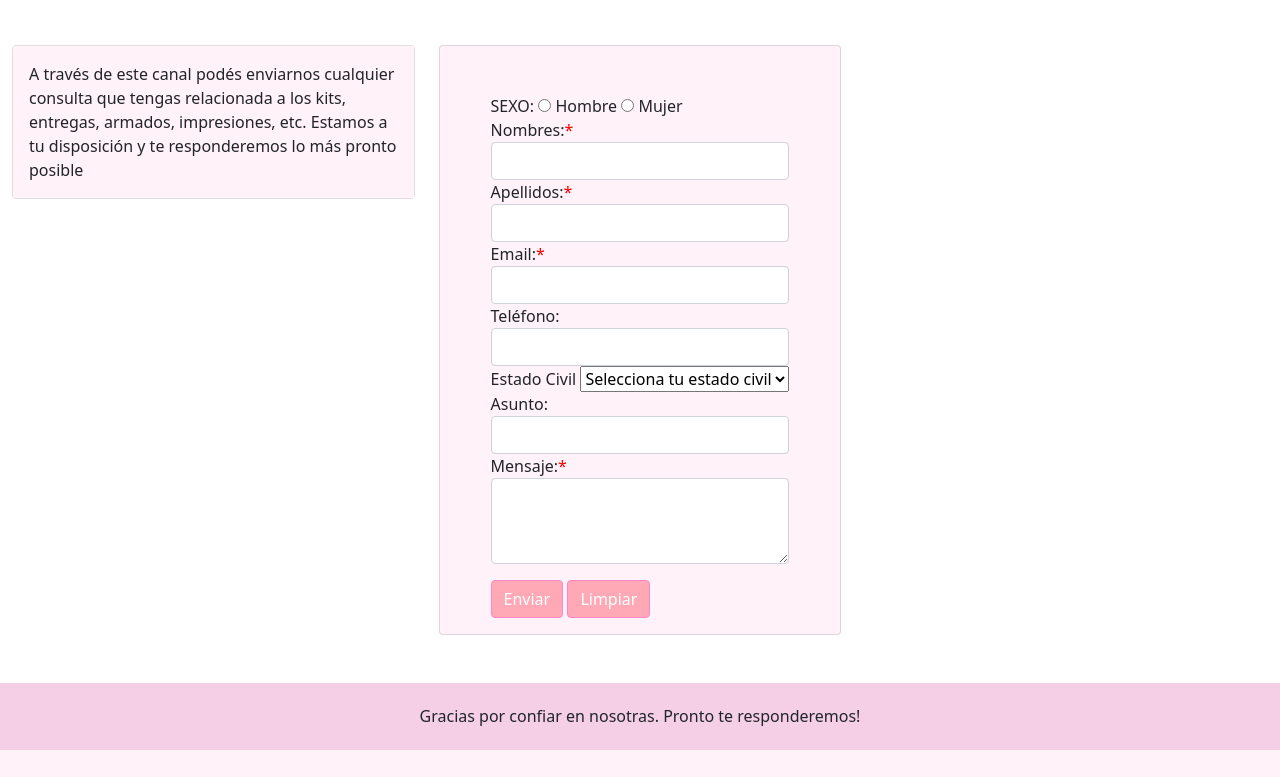
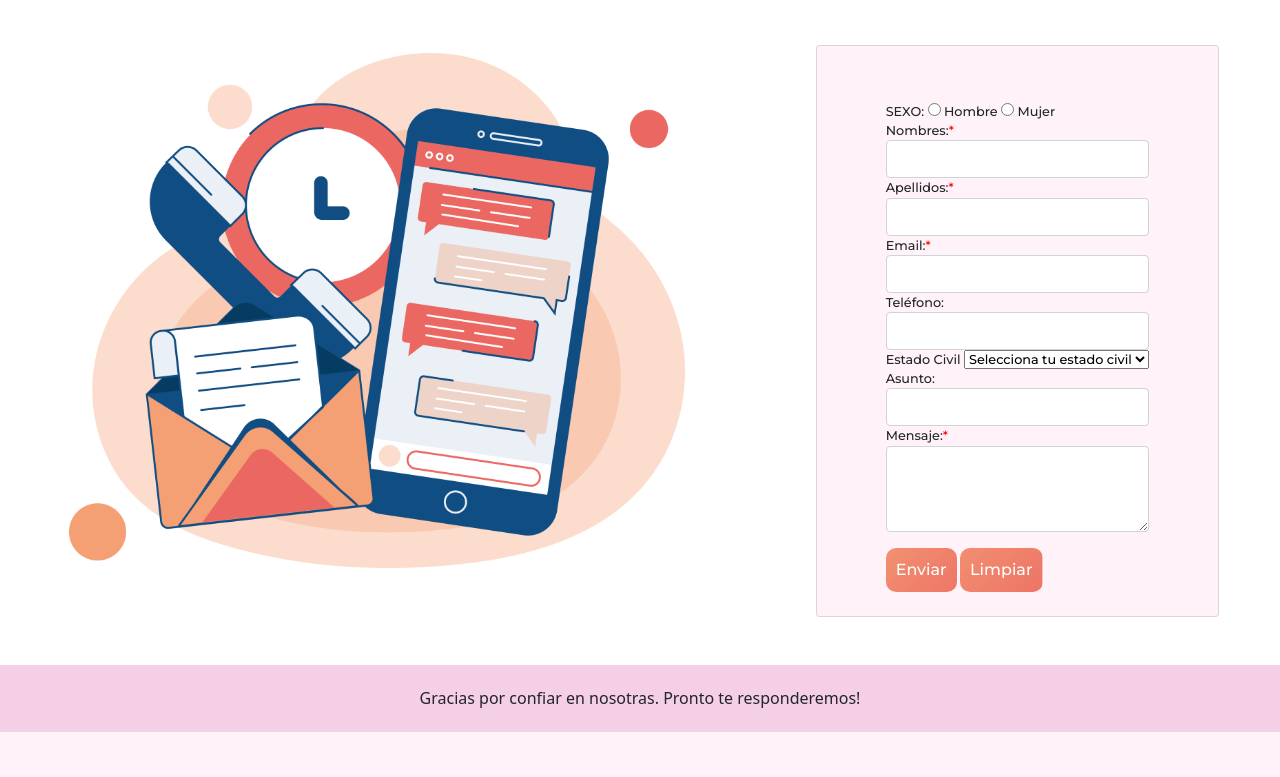
Before and after one commit to stefaniavillella/proyectoVillella, a plain HTML site: page page/contacto.html in a window 1280 px wide. Shown: the part 116-893 px from the top of the page. Drawn offline with Linux system fonts and the light colour scheme.

Commit message:
ajustes en página de contacto

```diff
--- a/css/estilos.css
+++ b/css/estilos.css
@@ -97,11 +97,51 @@
 
 .cardContacto{
     background-color: rgb(255, 242, 248);
+    font-family: 'Montserrat', sans-serif;
+    font-size: 0.8rem;
 }
 
 .red{
     color: red;
 }
+
+.botonBusqueda {
+    background: linear-gradient(-45deg, #eb6763, #f4a074, #2973b4, #104d82);
+    background-size: 800% 400%;
+    padding: 10px;
+    display: inline-block;
+    border: none;
+    border-radius: 10px;
+    font-size: 1rem;
+    font-weight: 500;
+    color: white;
+    transition: all .5s ease-in-out;
+    animation: gradient 10s infinite cubic-bezier(.62, .28, .23, .99) both;
+   }
+
+   .botonBusqueda:hover {
+    animation: gradient 3s infinite;
+    transform: scale(1.05);
+   }
+
+   .botonBusqueda:active {
+    animation: gradient 3s infinite;
+    transform: scale(0.8);
+   }
+
+   @keyframes gradient {
+    0% {
+     background-position: 0% 50%;
+    }
+
+    50% {
+     background-position: 100% 50%;
+    }
+
+    100% {
+     background-position: 0% 50%;
+    }
+   }
 
 
 
@@ -138,6 +178,8 @@
         flex-direction: column;
         margin: 5px;
     }
+
+
 }
 
 
--- a/page/contacto.html
+++ b/page/contacto.html
@@ -54,22 +54,15 @@
 
 
     <div class="container-fluid">
-        <div class="row mt-5">
+        <div class="row mt-5 d-flex justify-content-around">
 
-            <div class="col-md-4">
-                <div class="card">
-                    <div class="card-body cardContacto">
-                      <p class="card-text fs-6"> A través de este canal podés enviarnos cualquier consulta que tengas
-                        relacionada a los kits, entregas, armados, impresiones, etc.
-                        Estamos a tu disposición y te responderemos lo más pronto posible</p>
-
-                    </div>
-                  </div>
+            <div class="col-md-6 m-2">
+                <img src="../img/contacto.png" alt="imagen de contacto" class="w-100">
             </div>
 
 
-            <div class="col-md-4 ">
-                <div class="card text-start d-flex justify-content-center cardContacto" >
+            <div class="col-md-4">
+                <div class="card text-start p-2 d-flex justify-content-center cardContacto" >
             <form method="POST" action="/index.php" class="needs-validation mt-5" novalidate>
                 <label id="userSex">SEXO:</label>
                 <input type="radio" name="campousersex" id="userSex" value="masculino"> Hombre
```
Also changed, not shown: img/contacto.png (added).
